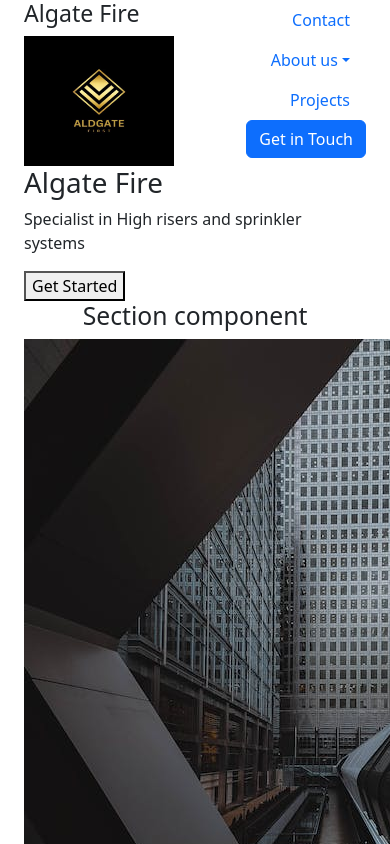
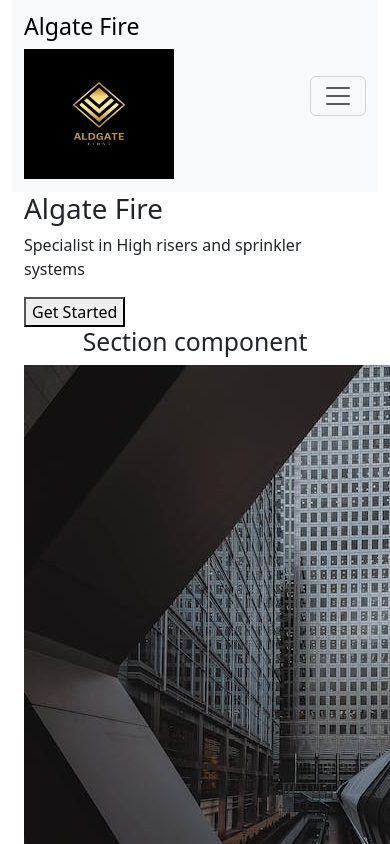
Before and after one commit to dkzanz1/The-Aldgate-Project, a React (Create React App) app: page / in a window 390 px wide. Shown: the top 844 px of the page. Built offline with nearby package versions, Linux system fonts and the light colour scheme.

Commit message:
creating hamburger icon with react-bootstrap

```diff
--- a/src/components/Navbar.jsx
+++ b/src/components/Navbar.jsx
@@ -1,18 +1,18 @@
 import React from "react";
-import { Container, Row, Col, Nav, NavDropdown, Button } from "react-bootstrap";
+import { Container, Nav, NavDropdown, Button, Navbar} from "react-bootstrap";
 import Logo from "./logo";
-//created using react-strap
+
 function NavBar() {
     return<>
-    {/* styled with bootstrap */}
+    {/* styled with react-bootstrap;:- It allows you to use Bootstrap's components directly within your React application without the need for jQuery or Bootstrap's own JavaScript*/}
+    <Navbar expand="lg" bg="light" variant="light">
         <Container>
-        <Row className="justify-content-between">
-            <Col>
+            <Navbar.Brand>
                 <Logo />
-            </Col>
-            <Col>
-                <Nav className="justify-content-end">
-
+            </Navbar.Brand>
+                <Navbar.Toggle aria-controls="basic-navbar-nav" />
+                <Navbar.Collapse id="basic-navbar-nav">
+                    <Nav className="ml-auto">
                         <Nav.Item>
                             <Nav.Link  href="/">Contact</Nav.Link>
                         </Nav.Item>
@@ -27,15 +27,11 @@
                             <Nav.Item>
                         <Nav.Link href="/">Projects</Nav.Link>
                         </Nav.Item>
-
-
                         <Button className="make-contact-btn">Get in Touch</Button>
-
                     </Nav>
-            </Col>
-        </Row>
+                    </Navbar.Collapse>
         </Container>
-
+    </Navbar>
 
     </>
     }
```
Lines whose indentation alone changed are shown as unchanged.
